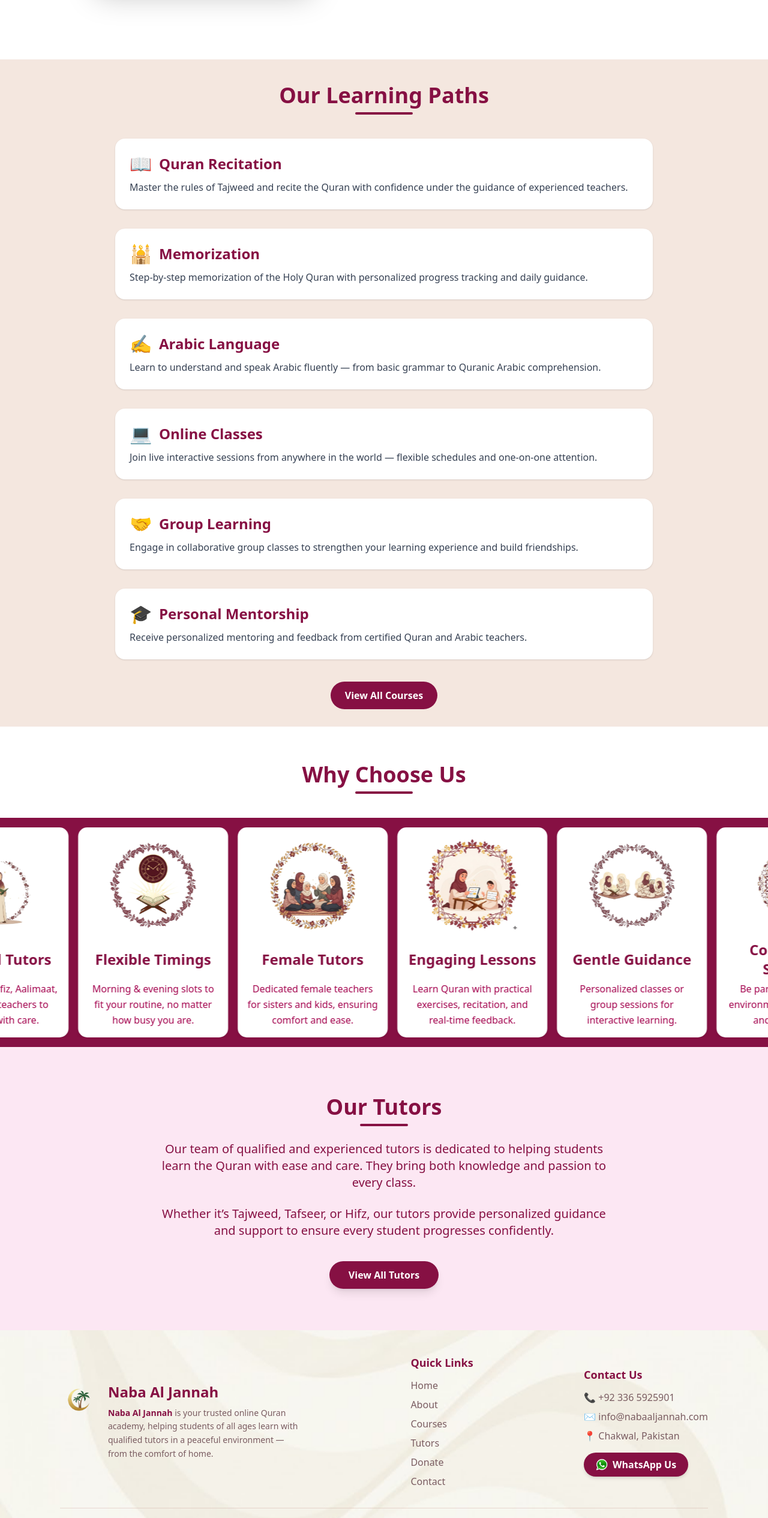
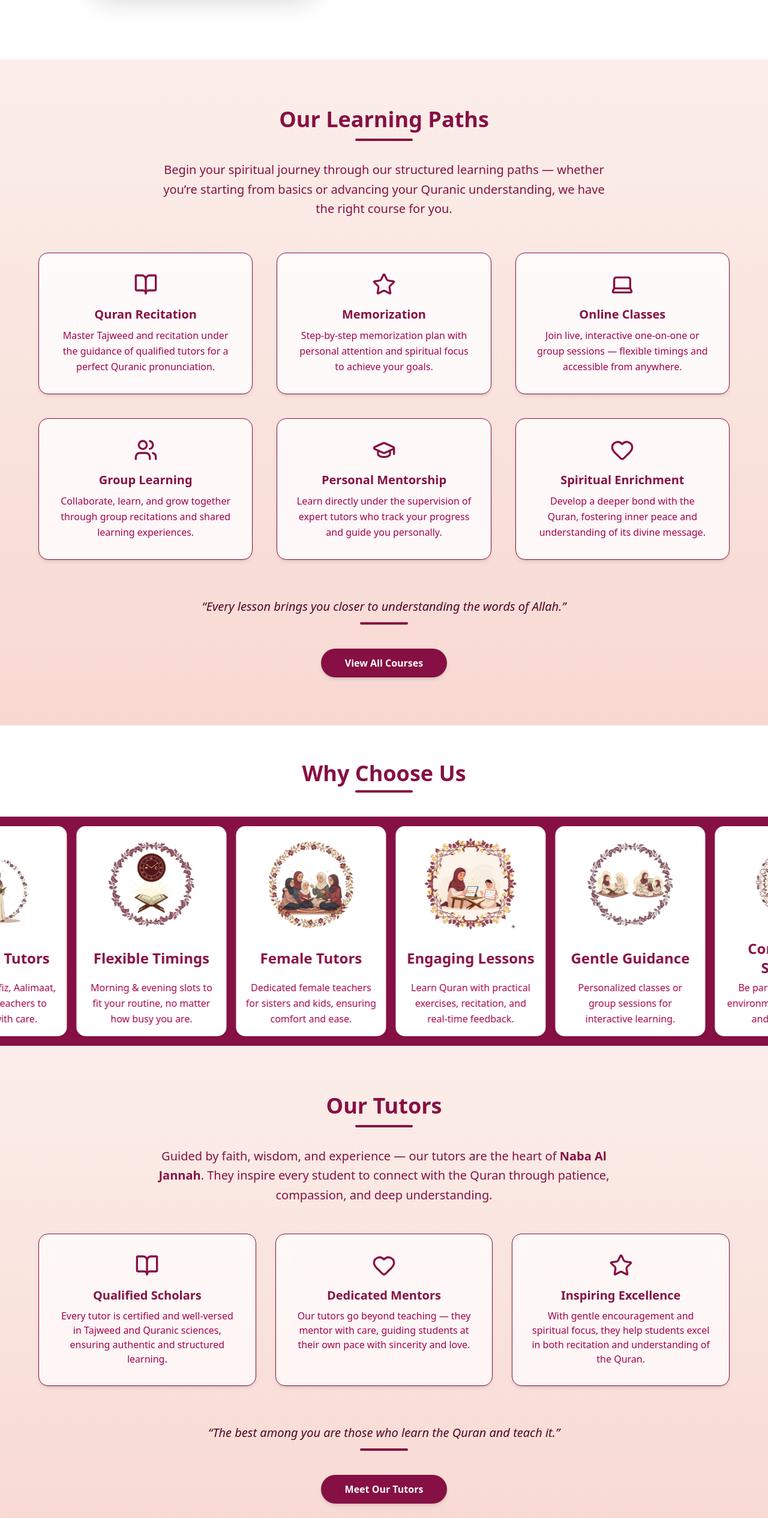
Before and after one commit to mehmoonamariyam/online-Quran-teaching, a React (Vite) app: page / in a window 1280 px wide. Shown: the part 1396-3926 px from the top of the page at 60% size. Built offline with nearby package versions, Linux system fonts and the light colour scheme.

Commit message:
home and about changes

```diff
--- a/src/components/abouthero/tutors.jsx
+++ b/src/components/abouthero/tutors.jsx
@@ -1,28 +1,85 @@
 import React from "react";
 import { Link } from "react-router-dom";
+import { BookOpen, Heart, Star } from "lucide-react"; // simple icons
 
 const HomeTutors = () => {
   return (
-    <section className="py-20 px-6 md:px-16 bg-pink-100 text-center">
-      <h2 className="text-3xl md:text-4xl font-extrabold text-pink-900 mb-6 relative inline-block">
-        Our Tutors
-        <span className="block w-20 h-1 bg-pink-900 mt-2 mx-auto rounded-full"></span>
-      </h2>
-
-      <p className="text-lg md:text-xl text-pink-900 mb-6 max-w-3xl mx-auto">
-        Our team of qualified and experienced tutors is dedicated to helping students learn the Quran with ease and care. They bring both knowledge and passion to every class.
-      </p>
-
-      <p className="text-lg md:text-xl text-pink-900 mb-12 max-w-3xl mx-auto">
-        Whether it’s Tajweed, Tafseer, or Hifz, our tutors provide personalized guidance and support to ensure every student progresses confidently.
-      </p>
+    <section className="relative py-20 px-6 md:px-16 bg-linear-to-b from-[#fbeeea] to-[#f8d9d2] text-center overflow-hidden">
 
 
+      <div className="relative z-10 max-w-6xl mx-auto">
 
-      <div className="mt-10">
-        <Link to ="/tutor" className="bg-pink-900 text-white font-semibold py-3 px-8 rounded-full shadow-lg hover:bg-pink-700 transition duration-300"
+        <h2 className="text-3xl md:text-4xl font-extrabold text-pink-900 mb-8 relative inline-block">
+          Our Tutors
+          <span className="block w-24 h-1 bg-pink-900 mt-3 mx-auto rounded-full"></span>
+        </h2>
+
+        <p className="text-lg md:text-xl text-pink-900 leading-relaxed mb-10 max-w-3xl mx-auto">
+          Guided by faith, wisdom, and experience — our tutors are the heart of{" "}
+          <span className="font-bold text-pink-900">Naba Al Jannah</span>.
+          They inspire every student to connect with the Quran through patience,
+          compassion, and deep understanding.
+        </p>
+
+
+        <div className="grid grid-cols-1 sm:grid-cols-2 md:grid-cols-3 gap-8 mt-12">
+
+          <div className="bg-white/70 backdrop-blur-md p-8 rounded-2xl  border border-pink-900 shadow-md hover:shadow-xl transition-transform duration-300 hover:-translate-y-2">
+            <div className="flex justify-center mb-4">
+              <BookOpen className="text-pink-900 w-10 h-10" />
+            </div>
+            <h3 className="text-xl font-semibold text-pink-900 mb-2">
+              Qualified Scholars
+            </h3>
+            <p className="text-pink-800 text-base">
+              Every tutor is certified and well-versed in Tajweed and Quranic sciences,
+              ensuring authentic and structured learning.
+            </p>
+          </div>
+
+
+          <div className="bg-white/70 backdrop-blur-md p-8 rounded-2xl shadow-md hover:shadow-xl  border border-pink-900 transition-transform duration-300 hover:-translate-y-2">
+            <div className="flex justify-center mb-4">
+              <Heart className="text-pink-900 w-10 h-10" />
+            </div>
+            <h3 className="text-xl font-semibold text-pink-900 mb-2">
+              Dedicated Mentors
+            </h3>
+            <p className="text-pink-800 text-base">
+              Our tutors go beyond teaching — they mentor with care, guiding students
+              at their own pace with sincerity and love.
+            </p>
+          </div>
+
+
+          <div className="bg-white/70 backdrop-blur-md p-8 rounded-2xl  border border-pink-900 shadow-md hover:shadow-xl transition-transform duration-300 hover:-translate-y-2">
+            <div className="flex justify-center mb-4">
+              <Star className="text-pink-900 w-10 h-10" />
+            </div>
+            <h3 className="text-xl font-semibold text-pink-900 mb-2">
+              Inspiring Excellence
+            </h3>
+            <p className="text-pink-800 text-base">
+              With gentle encouragement and spiritual focus, they help students
+              excel in both recitation and understanding of the Quran.
+            </p>
+          </div>
+        </div>
+
+
+        <div className="relative mt-16 mb-10">
+          <p className="text-pink-950 italic text-lg md:text-xl font-medium max-w-2xl mx-auto">
+            “The best among you are those who learn the Quran and teach it.”
+          </p>
+          <span className="block w-20 h-1 bg-pink-900 mt-3 mx-auto rounded-full"></span>
+        </div>
+
+
+        <Link
+          to="/tutors"
+          className="inline-block bg-pink-900 text-white font-semibold py-3 px-10 rounded-full shadow-md hover:bg-pink-800 hover:scale-105 transition-transform duration-300"
         >
-          View All Tutors
+          Meet Our Tutors
         </Link>
       </div>
     </section>
--- a/src/components/homesection/course.jsx
+++ b/src/components/homesection/course.jsx
@@ -1,72 +1,93 @@
+import React from "react";
+import { BookOpen, Star, Users, Laptop, Heart, GraduationCap } from "lucide-react"; // icons
+import { Link } from "react-router-dom";
+
 const coursesOverview = [
   {
     title: "Quran Recitation",
-    icon: "📖",
+    icon: <BookOpen className="w-10 h-10 text-pink-900" />,
     description:
-      "Master the rules of Tajweed and recite the Quran with confidence under the guidance of experienced teachers.",
+      "Master Tajweed and recitation under the guidance of qualified tutors for a perfect Quranic pronunciation.",
   },
   {
     title: "Memorization",
-    icon: "🕌",
+    icon: <Star className="w-10 h-10 text-pink-900" />,
     description:
-      "Step-by-step memorization of the Holy Quran with personalized progress tracking and daily guidance.",
-  },
-  {
-    title: "Arabic Language",
-    icon: "✍️",
-    description:
-      "Learn to understand and speak Arabic fluently — from basic grammar to Quranic Arabic comprehension.",
+      "Step-by-step memorization plan with personal attention and spiritual focus to achieve your goals.",
   },
   {
     title: "Online Classes",
-    icon: "💻",
+    icon: <Laptop className="w-10 h-10 text-pink-900" />,
     description:
-      "Join live interactive sessions from anywhere in the world — flexible schedules and one-on-one attention.",
+      "Join live, interactive one-on-one or group sessions — flexible timings and accessible from anywhere.",
   },
   {
     title: "Group Learning",
-    icon: "🤝",
+    icon: <Users className="w-10 h-10 text-pink-900" />,
     description:
-      "Engage in collaborative group classes to strengthen your learning experience and build friendships.",
+      "Collaborate, learn, and grow together through group recitations and shared learning experiences.",
   },
   {
     title: "Personal Mentorship",
-    icon: "🎓",
+    icon: <GraduationCap className="w-10 h-10 text-pink-900" />,
     description:
-      "Receive personalized mentoring and feedback from certified Quran and Arabic teachers.",
+      "Learn directly under the supervision of expert tutors who track your progress and guide you personally.",
+  },
+  {
+    title: "Spiritual Enrichment",
+    icon: <Heart className="w-10 h-10 text-pink-900" />,
+    description:
+      "Develop a deeper bond with the Quran, fostering inner peace and understanding of its divine message.",
   },
 ];
 
 const CoursesOverview = () => {
   return (
-    <section className="bg-[#f4e7df] py-10 px-6">
-     <h2 className="text-3xl md:text-4xl font-extrabold text-pink-900  mb-10 relative text-center inline-block w-full">
+    <section className="relative py-20 px-6 md:px-16 bg-linear-to-b from-[#fbeeea] to-[#f8d9d2] overflow-hidden">
+
+      <div className="relative z-10 max-w-7xl mx-auto text-center">
+
+        <h2 className="text-3xl md:text-4xl font-extrabold text-pink-900 mb-8 relative inline-block">
           Our Learning Paths
-  <span className="block w-24 h-1 bg-pink-900 mt-2 mx-auto rounded-full"></span>
+          <span className="block w-24 h-1 bg-pink-900 mt-3 mx-auto rounded-full"></span>
         </h2>
 
-      <div className="max-w-4xl mx-auto space-y-8">
+        <p className="text-lg md:text-xl text-pink-900 leading-relaxed mb-14 max-w-3xl mx-auto">
+          Begin your spiritual journey through our structured learning paths — whether
+          you’re starting from basics or advancing your Quranic understanding, we have
+          the right course for you.
+        </p>
+
+
+        <div className="grid grid-cols-1 sm:grid-cols-2 lg:grid-cols-3 gap-10">
           {coursesOverview.map((course, index) => (
             <div
               key={index}
-            className="bg-white rounded-2xl p-6 shadow-sm hover:shadow-lg transition duration-300"
+              className="bg-white/80 backdrop-blur-sm border border-pink-900 rounded-2xl p-8 shadow-md hover:shadow-xl hover:-translate-y-2 transition-transform duration-300"
             >
-            <h3 className="text-2xl font-semibold text-pink-900 flex items-center gap-3 mb-2">
-              <span className="text-3xl">{course.icon}</span>
+              <div className="flex justify-center mb-4">{course.icon}</div>
+              <h3 className="text-xl font-semibold text-pink-900 mb-2">
                 {course.title}
               </h3>
-            <p className="text-gray-700 leading-relaxed">{course.description}</p>
+              <p className="text-pink-800 text-base leading-relaxed">
+                {course.description}
+              </p>
             </div>
           ))}
         </div>
 
-      <div className="mt-12 text-center">
-        <a
-          href="/courses"
-          className="bg-pink-900 hover:bg-pink-700 text-white font-bold py-3 px-6 rounded-full transition-colors duration-300"
-        >
-          View All Courses
-        </a>
+
+        <div className="relative mt-16 mb-10">
+          <p className="text-pink-950 italic text-lg md:text-xl font-medium max-w-2xl mx-auto">
+            “Every lesson brings you closer to understanding the words of Allah.”
+          </p>
+          <span className="block w-20 h-1 bg-pink-900 mt-3 mx-auto rounded-full"></span>
+        </div>
+
+
+        <Link className="inline-block bg-pink-900 text-white font-semibold py-3 px-10 rounded-full shadow-md hover:bg-pink-800 hover:scale-105 transition-transform duration-300">View All Courses</Link>
+
+
       </div>
     </section>
   );
--- a/src/pages/AboutPage/about.jsx
+++ b/src/pages/AboutPage/about.jsx
@@ -5,7 +5,7 @@ import Slider from '../../components/homesection/slider'
 import Footer from '../../components/footer'
 import ScrollToTop from '../../components/scrolltotop'
 import MissionVision from '../../components/abouthero/mission'
-import HomeTutors from '../../components/abouthero/tutors'
+import AchievementsSection from '../../components/abouthero/trust'
 
 
 const AboutPage = () => {
@@ -24,7 +24,7 @@ const AboutPage = () => {
     <ScrollToTop/>
     <MissionVision/>
    <Slider/>
-  <HomeTutors/>
+  <AchievementsSection/>
    <Footer/>
 
     </>
--- a/src/pages/homepage/index.jsx
+++ b/src/pages/homepage/index.jsx
@@ -6,6 +6,7 @@ import ScrollToTop from '../../components/scrolltotop'
 import Slider from '../../components/homesection/slider'
 import CoursesOverview from '../../components/homesection/course'
 import HomeTutors from '../../components/abouthero/tutors'
+
 
 
 
```
Lines whose indentation alone changed are shown as unchanged.
